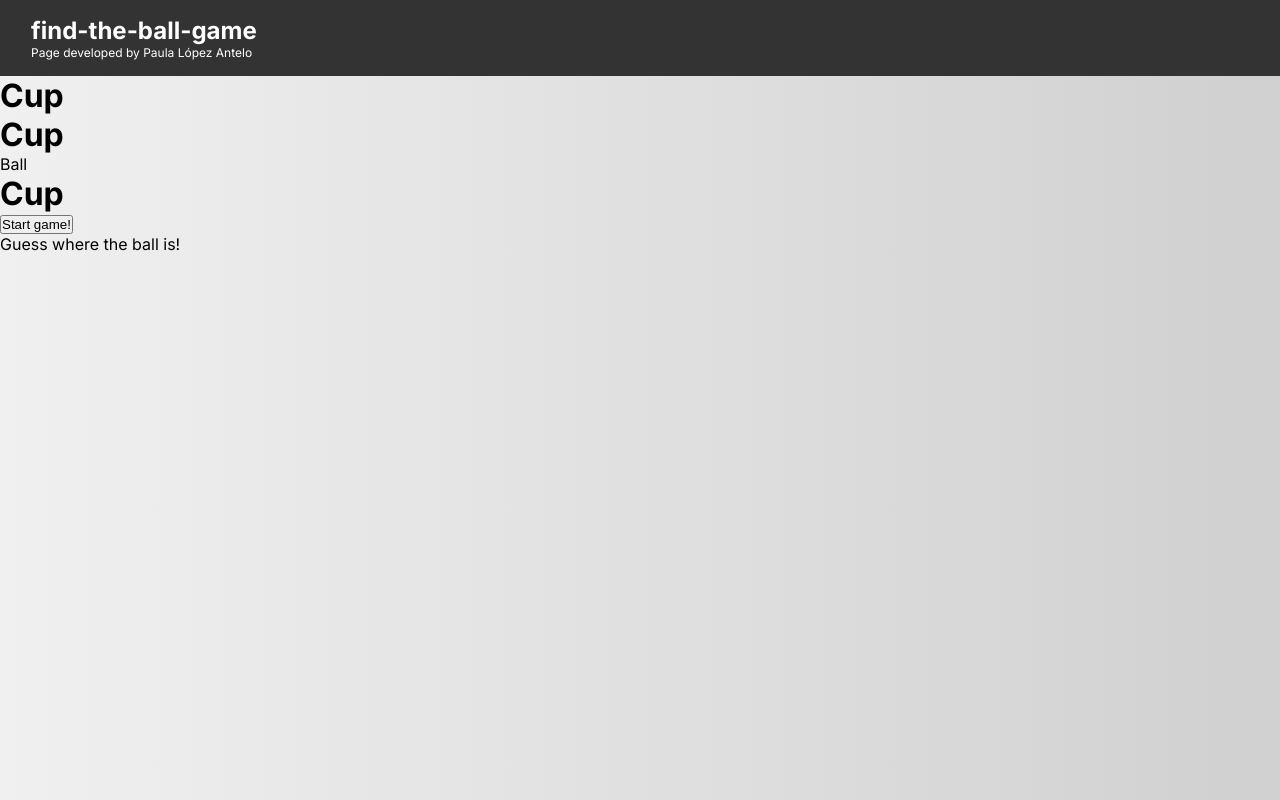
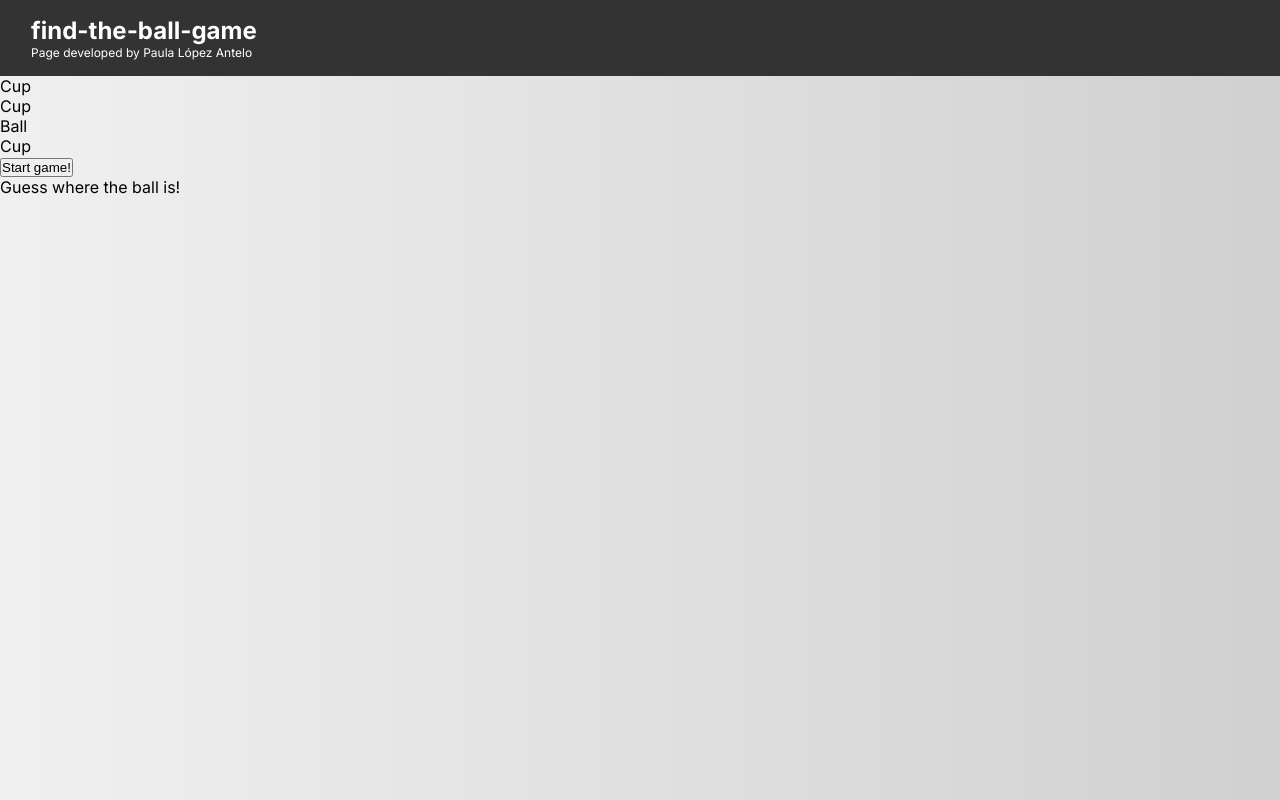
Before and after one commit to Lunnatica/find-the-ball-game, a Next.js app: page / in a window 1280 px wide. Built offline with nearby package versions, Linux system fonts and the light colour scheme.

Commit message:
chore: refactoring

```diff
--- a/src/components/Cup/Cup.tsx
+++ b/src/components/Cup/Cup.tsx
@@ -1,17 +1,15 @@
 import React from "react";
 
-interface CupProps {
-  hasBall?: boolean;
-  isLifted?: boolean;
-}
+import { CupInterface } from "../../types/types";
 
-export const Cup: React.FC<CupProps> = ({
+export const Cup: React.FC<CupInterface> = ({
+  id,
   hasBall = false,
   isLifted = false,
 }) => {
   return (
     <div>
-      <h1>Cup</h1>
+      <div data-testid={`cup-${id}`}>Cup {id}</div>
       {hasBall && isLifted && <div data-testid="ball">Ball</div>}
     </div>
   );
--- a/src/components/CupContainer/CupContainer.tsx
+++ b/src/components/CupContainer/CupContainer.tsx
@@ -1,6 +1,7 @@
 import { useEffect, useState } from "react";
 
 import { GameState } from "../../components/GameArea/GameArea";
+import { CupInterface } from "../../types/types";
 import { Cup } from "../Cup/Cup";
 
 interface ContainerProps {
@@ -10,19 +11,13 @@ interface ContainerProps {
   setGameState: (gameState: GameState) => void;
 }
 
-interface Cup {
-  id: number;
-  hasBall: boolean;
-  isLifted: boolean;
-}
-
 export const CupContainer: React.FC<ContainerProps> = ({
   numberOfCups = 3,
   cupWithBall,
   gameState,
   setGameState,
 }) => {
-  const [cups, setCups] = useState<Cup[]>([]);
+  const [cups, setCups] = useState<CupInterface[]>([]);
 
   useEffect(() => {
     let cups = [];
--- a/src/components/GameArea/GameArea.tsx
+++ b/src/components/GameArea/GameArea.tsx
@@ -1,5 +1,6 @@
 import { useEffect, useState } from "react";
 
+import { chooseRandomCup } from "../../lib/game-logic";
 import { CupContainer } from "../CupContainer/CupContainer";
 
 export type GameState =
@@ -10,9 +11,6 @@ export type GameState =
   | "lose";
 
 const INITIAL_NUMBER_OF_CUPS = 3;
-
-const chooseRandomCup = (numberOfCups: number): number =>
-  Math.floor(Math.random() * numberOfCups);
 
 const renderUserMessage = (gameState: GameState) => {
   switch (gameState) {
--- /dev/null
+++ b/src/lib/game-logic/index.ts
@@ -0,0 +1,3 @@
+export const chooseRandomCup = (numberOfCups: number) => {
+  return Math.floor(Math.random() * numberOfCups);
+};
--- /dev/null
+++ b/src/types/types.ts
@@ -0,0 +1,5 @@
+export interface CupInterface {
+  id: number;
+  hasBall: boolean;
+  isLifted: boolean;
+}
```
Also changed, not shown: 1 other file (tests, documents, lock files or other folders).
